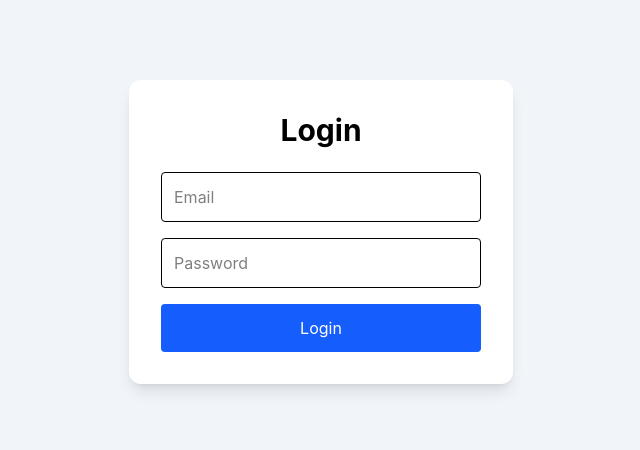
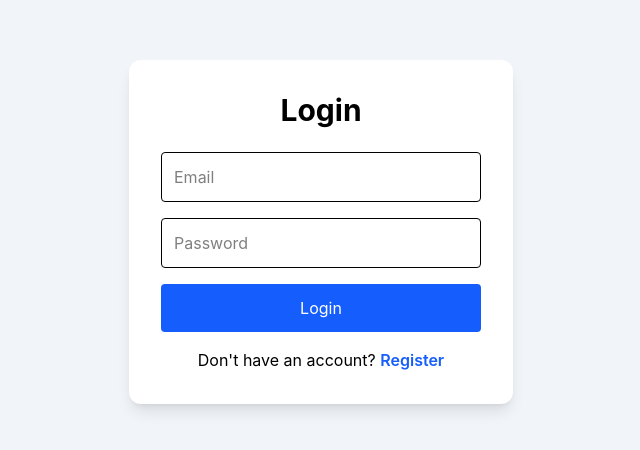
Before and after one commit to diyajindal7/PrepPilot-AI, a React (Vite) app in the folder client/: page / in a window 1280 px wide. Shown: the part 168-618 px from the top of the page, without its empty margins (319-959 px from the left). Built offline with nearby package versions, Linux system fonts and the light colour scheme.

Commit message:
fix react routing

```diff
--- a/client/src/pages/Login.jsx
+++ b/client/src/pages/Login.jsx
@@ -1,6 +1,7 @@
 import { useState } from "react";
 import { useNavigate } from "react-router-dom";
 import api from "../services/api";
+import { Link } from "react-router-dom";
 
 function Login() {
   const navigate = useNavigate();
@@ -82,6 +83,19 @@ function Login() {
         >
           Login
         </button>
+
+
+<p className="text-center mt-4">
+  Don't have an account?{" "}
+  <Link
+    to="/register"
+    className="text-blue-600 font-semibold"
+  >
+    Register
+  </Link>
+</p>
+
+
       </form>
     </div>
   );
```
Also changed, not shown: client/vercel.json (added).
